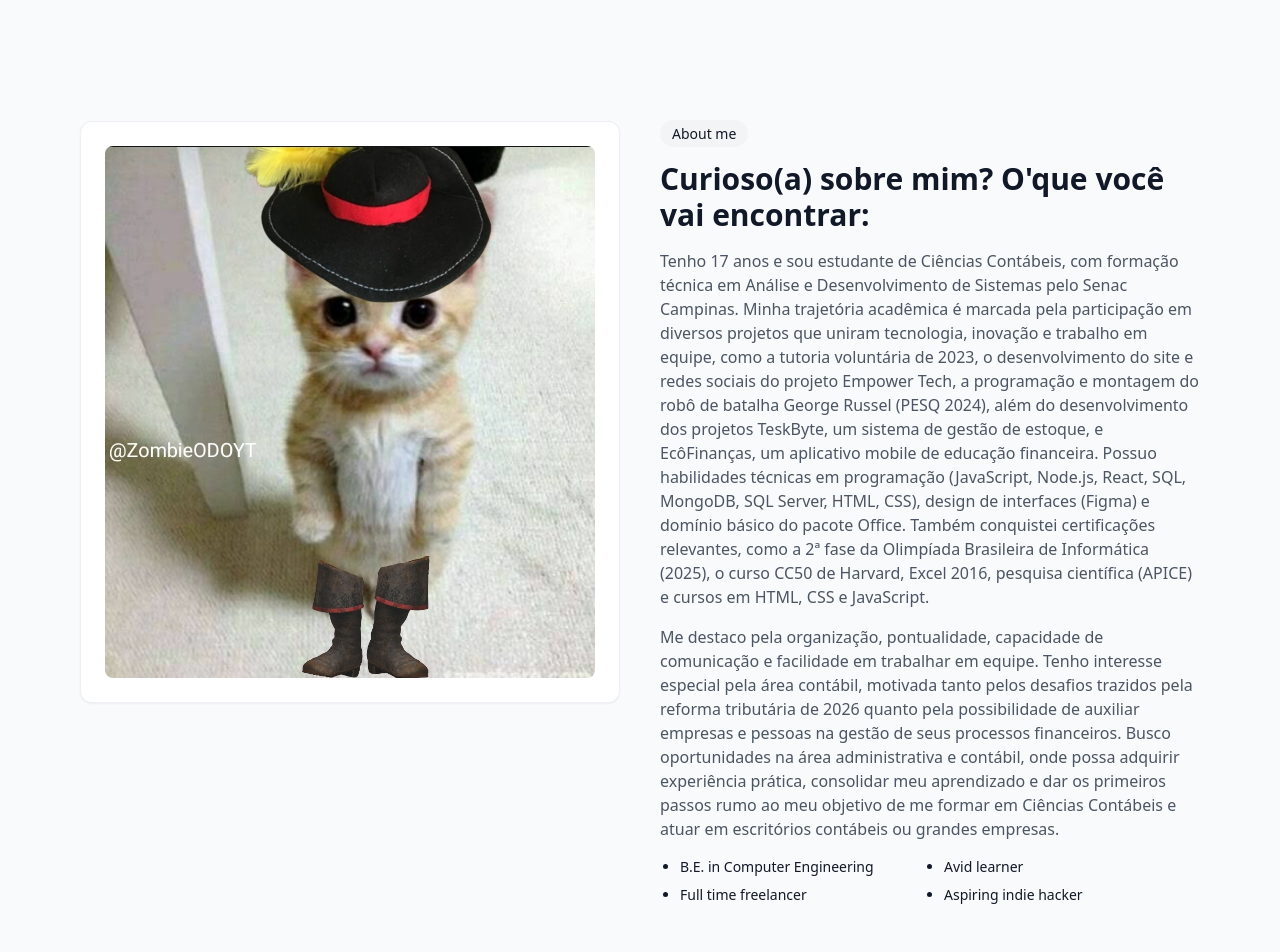
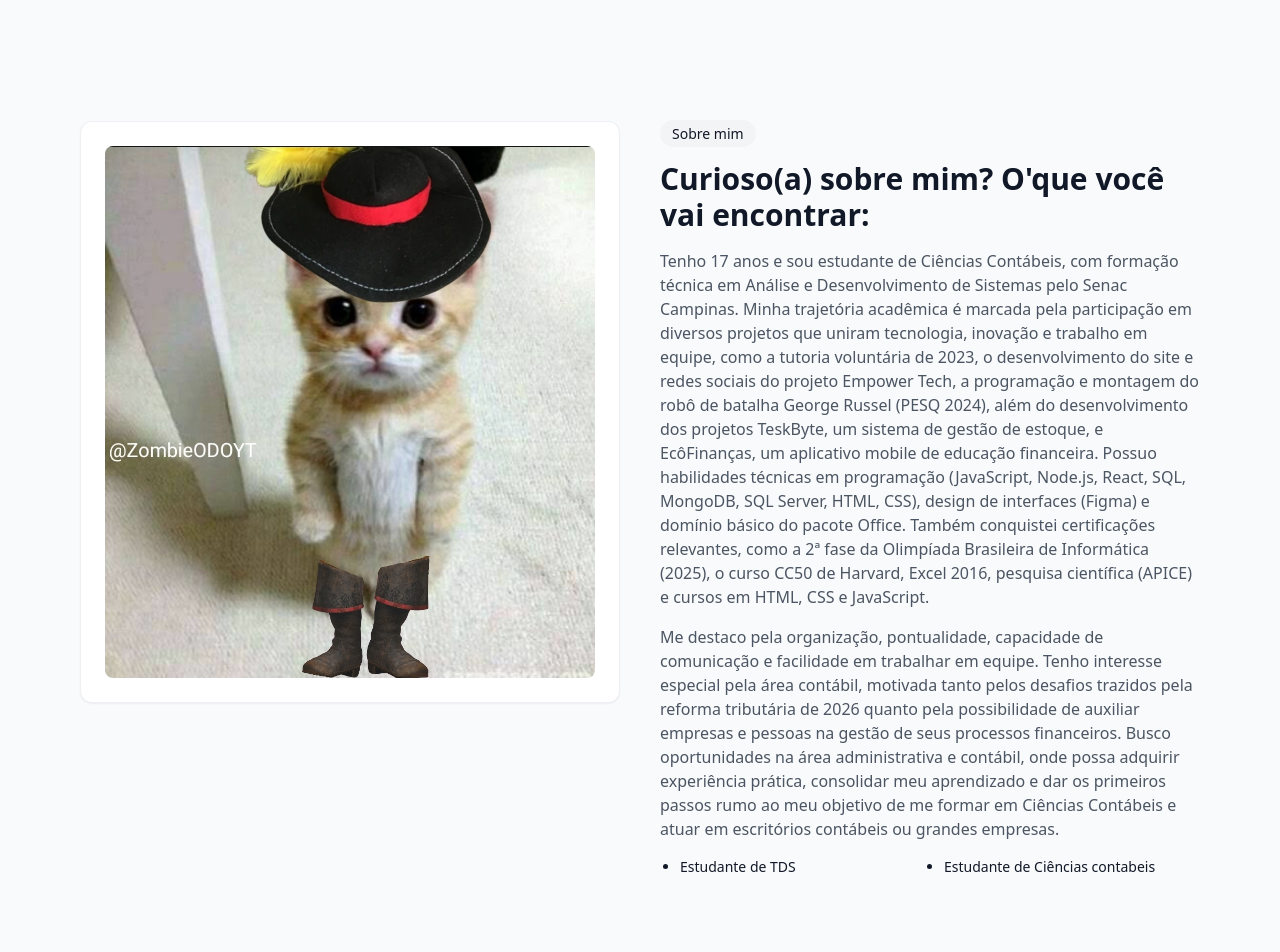
Before and after one commit to michellemarcondes/portfolio, a React (Vite) app: page / in a window 1280 px wide. Shown: the part 540-1492 px from the top of the page. Built offline with nearby package versions, Linux system fonts and the light colour scheme.

Commit message:
falta arrumar alguns icones e os projetos, mas bora

```diff
--- a/src/components/AboutMe.jsx
+++ b/src/components/AboutMe.jsx
@@ -7,17 +7,15 @@ export default function AboutMe() {
         <img src={asset('sobre mim img.jpg')} alt="About" className="rounded-lg" />
       </div>
       <div className="space-y-4">
-        <span className="px-3 py-1 rounded-full bg-gray-100 dark:bg-dark-50/20 text-sm">About me</span>
+        <span className="px-3 py-1 rounded-full bg-gray-100 dark:bg-dark-50/20 text-sm">Sobre mim</span>
         <h2 className="section-title">Curioso(a) sobre mim? O'que você vai encontrar:</h2>
         <p className="text-gray-600 dark:text-dark-200">Tenho 17 anos e sou estudante de Ciências Contábeis, com formação técnica em Análise e Desenvolvimento de Sistemas pelo Senac Campinas. Minha trajetória acadêmica é marcada pela participação em diversos projetos que uniram tecnologia, inovação e trabalho em equipe, como a tutoria voluntária de 2023, o desenvolvimento do site e redes sociais do projeto Empower Tech, a programação e montagem do robô de batalha George Russel (PESQ 2024), além do desenvolvimento dos projetos TeskByte, um sistema de gestão de estoque, e EcôFinanças, um aplicativo mobile de educação financeira.
         Possuo habilidades técnicas em programação (JavaScript, Node.js, React, SQL, MongoDB, SQL Server, HTML, CSS), design de interfaces (Figma) e domínio básico do pacote Office. Também conquistei certificações relevantes, como a 2ª fase da Olimpíada Brasileira de Informática (2025), o curso CC50 de Harvard, Excel 2016, pesquisa científica (APICE) e cursos em HTML, CSS e JavaScript.</p>
         <p className="text-gray-600 dark:text-dark-200">Me destaco pela organização, pontualidade, capacidade de comunicação e facilidade em trabalhar em equipe. Tenho interesse especial pela área contábil, motivada tanto pelos desafios trazidos pela reforma tributária de 2026 quanto pela possibilidade de auxiliar empresas e pessoas na gestão de seus processos financeiros.
         Busco oportunidades na área administrativa e contábil, onde possa adquirir experiência prática, consolidar meu aprendizado e dar os primeiros passos rumo ao meu objetivo de me formar em Ciências Contábeis e atuar em escritórios contábeis ou grandes empresas.</p>
         <ul className="grid grid-cols-2 gap-2 text-sm list-disc pl-5">
-          <li>B.E. in Computer Engineering</li>
-          <li>Avid learner</li>
-          <li>Full time freelancer</li>
-          <li>Aspiring indie hacker</li>
+          <li>Estudante de TDS</li>
+          <li>Estudante de Ciências contabeis</li>
         </ul>
       </div>
     </div>
--- a/src/components/Certificates.jsx
+++ b/src/components/Certificates.jsx
@@ -20,7 +20,7 @@ export default function Certificates() {
   return (
     <div>
       <div className="text-center mb-6">
-        <span className="px-3 py-1 rounded-full bg-gray-100 dark:bg-dark-50/20 text-sm">Certificates</span>
+        <span className="px-3 py-1 rounded-full bg-gray-100 dark:bg-dark-50/20 text-sm">Certificados</span>
       </div>
       <div className="grid grid-cols-1 sm:grid-cols-2 md:grid-cols-3 gap-4">
         {certs.map((c) => (
--- a/src/components/Contact.jsx
+++ b/src/components/Contact.jsx
@@ -1,17 +1,17 @@
 export default function Contact() {
   return (
     <div className="text-center">
-      <span className="px-3 py-1 rounded-full bg-gray-100 dark:bg-dark-50/20 text-sm">Get in touch</span>
-      <p className="mt-4 max-w-2xl mx-auto">What's next? Feel free to reach out to me if you're looking for a developer, have a query, or simply want to connect.</p>
+      <span className="px-3 py-1 rounded-full bg-gray-100 dark:bg-dark-50/20 text-sm">Entre em contato!</span>
+      <p className="mt-4 max-w-2xl mx-auto">Meu perfil te interessou? Então entre em contato </p>
       <div className="mt-6 space-y-3">
-        <a href="mailto:reachsagarshah@gmail.com" className="text-lg underline">reachsagarshah@gmail.com</a>
+        <a href="mailto:reachsagarshah@gmail.com" className="text-lg underline">mpinheiromarcondes@gmail.com</a>
         <div>
-          <a href="tel:+5581999999999" className="underline">+55 81 99999-9999</a>
+          <a href="tel:+5519997123081" className="underline">+55 19 99712-3081</a>
         </div>
       </div>
       <div className="flex items-center justify-center gap-4 mt-6">
         <a href="https://github.com/" target="_blank" aria-label="GitHub" className="underline">GitHub</a>
-        <a href="https://twitter.com/" target="_blank" aria-label="Twitter" className="underline">Twitter</a>
+        <a href="https://instagram.com/" target="_blank" aria-label="Instagram" className="underline">Instagram</a>
         <a href="https://linkedin.com/" target="_blank" aria-label="LinkedIn" className="underline">LinkedIn</a>
       </div>
     </div>
--- a/src/components/Skills.jsx
+++ b/src/components/Skills.jsx
@@ -10,7 +10,7 @@ const items = [
   { src: asset('mongo icon.png'), label: 'MongoDB' },
   { src: asset('figma icon.png'), label: 'Figma' },
   { src: asset('power bi icon.png'), label: 'Power Bi' },
-  { src: asset('git claro icon .png'), label: 'Git' },
+  { src: asset('git claro icon.png'), label: 'Git' },
 ]
 
 export default function Skills() {
```
